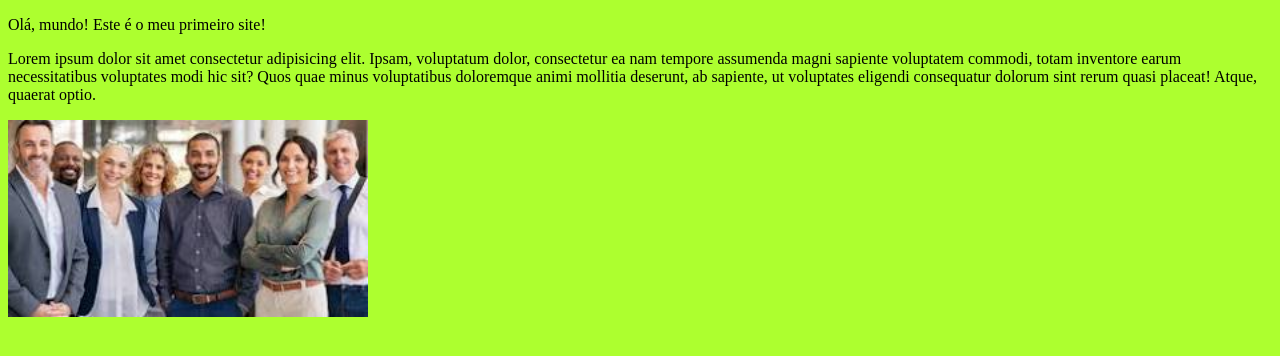
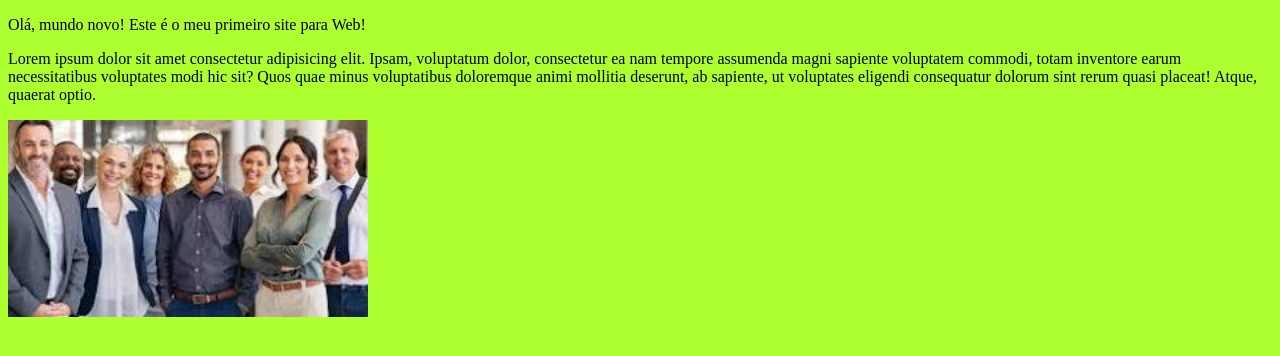
Before and after one commit to Jones-Amaral/Projeto-Web-1, a plain HTML site: page Index.html in a window 1280 px wide. Drawn offline with Linux system fonts and the light colour scheme.

Commit message:
Update index.html 1.2

```diff
--- a/Index.html
+++ b/Index.html
@@ -7,7 +7,7 @@
     <link rel="stylesheet" href="style.css">
 </head>
 <body>
-    <p>Olá, mundo! Este é o meu primeiro site! </p>
+    <p>Olá, mundo novo! Este é o meu primeiro site para Web! </p>
 
     <p>Lorem ipsum dolor sit amet consectetur adipisicing elit. Ipsam, voluptatum dolor, consectetur ea nam tempore assumenda magni sapiente voluptatem commodi, totam inventore earum necessitatibus voluptates modi hic sit? Quos quae minus voluptatibus doloremque animi mollitia deserunt, ab sapiente, ut voluptates eligendi consequatur dolorum sint rerum quasi placeat! Atque, quaerat optio. </p>
     <img src="Pessoas.jpg" alt="" width="360">
```
